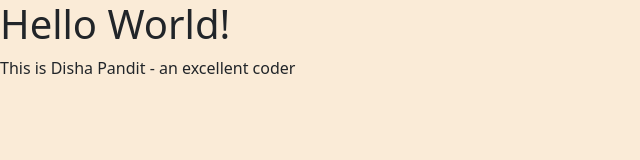
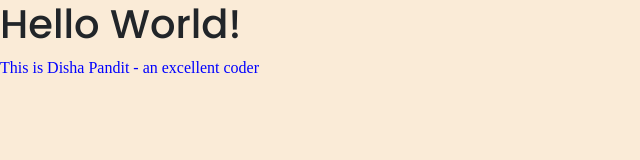
Before and after one commit to DishaDarpan/Portfolio-project, a plain HTML site: page index.html in a window 1280 px wide. Shown: the whole page, without its empty margins (0-640 px from the left). Drawn offline with nearby package versions, Linux system fonts and the light colour scheme; a web font is replaced by a local one.

Commit message:
Updated portfolio.css

```diff
--- a/portfolio.css
+++ b/portfolio.css
@@ -1,11 +1,11 @@
 body {
   background-color: antiquewhite;
 }
-.h1 {
+h1 {
   font-family: poppins;
   font-size: bold;
 }
-.p {
+p {
   font-family: playfair display;
   color: blue;
 }
```
